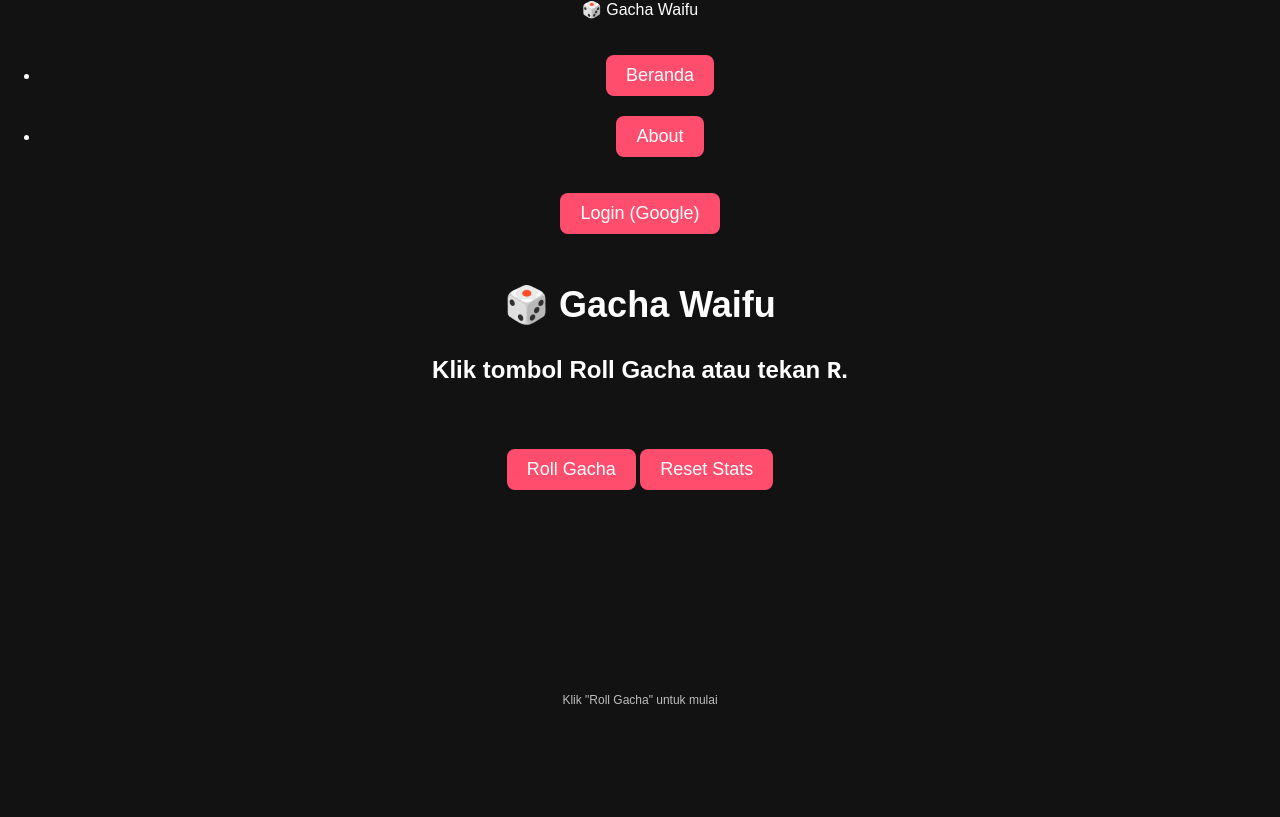
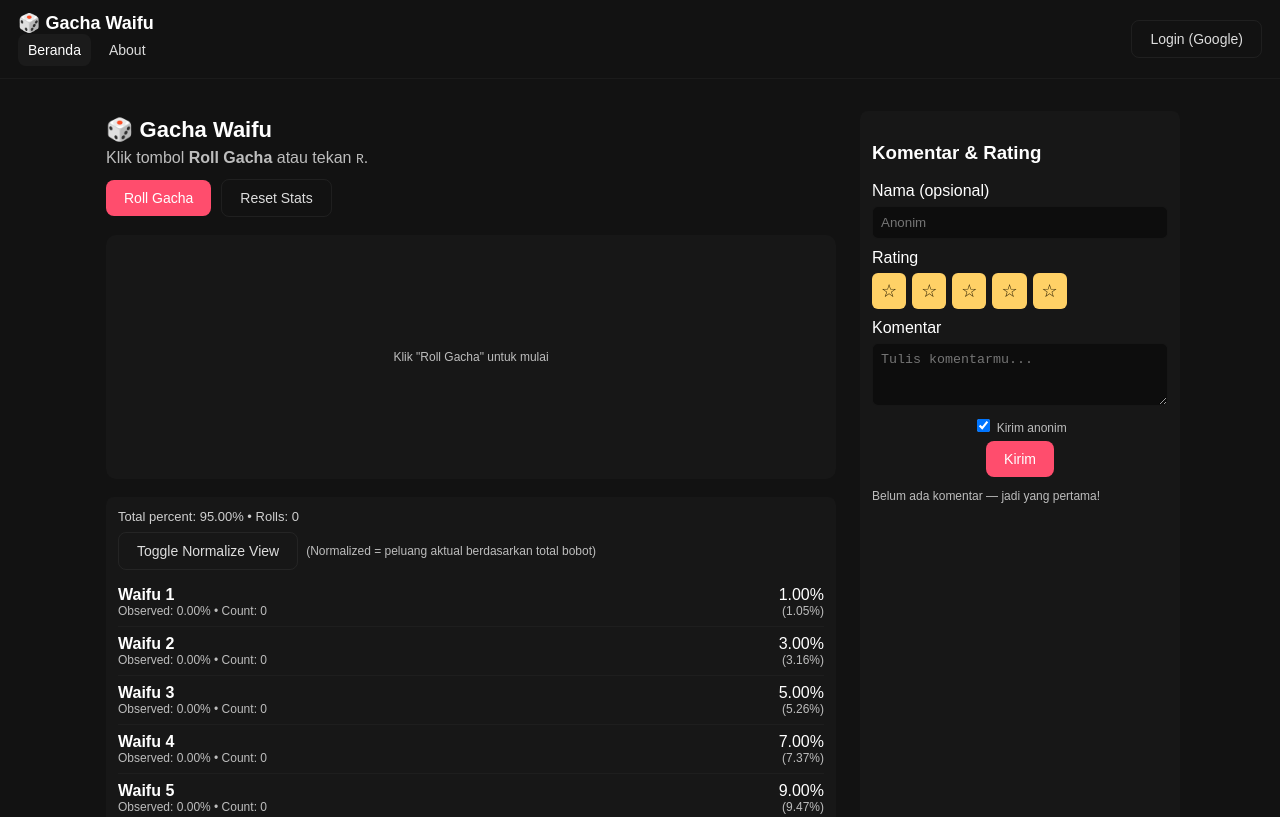
Before and after one commit to rakanaditya/gacha-waifu, a website: page public/index.html in a window 1280 px wide. Shown: the top 817 px of the page. Drawn offline with Linux system fonts and the light colour scheme.

Commit message:
Update style.css

```diff
--- a/public/style.css
+++ b/public/style.css
@@ -1,70 +1,82 @@
+/* base from your theme */
 body {
   font-family: Arial, sans-serif;
   background: #121212;
   color: white;
-  text-align: center;
   margin: 0;
   padding: 0;
+  -webkit-font-smoothing:antialiased;
+  -moz-osx-font-smoothing:grayscale;
 }
-header {
-  padding: 20px;
-  font-size: 24px;
-  font-weight: bold;
+
+/* NAV */
+.nav {
+  display:flex;
+  justify-content:space-between;
+  align-items:center;
+  padding:12px 18px;
+  border-bottom:1px solid rgba(255,255,255,0.04);
 }
-button {
-  background: #ff4d6d;
-  color: white;
-  padding: 10px 20px;
-  font-size: 18px;
-  border: none;
-  border-radius: 8px;
-  cursor: pointer;
-  margin-top: 20px;
+.brand { font-weight:700; font-size:18px; }
+.nav-links { list-style:none; margin:0; padding:0; display:flex; gap:8px; align-items:center; }
+.nav-links li { display:inline; }
+.nav-btn {
+  background:transparent; border:none; color: #dcdcdc; padding:8px 10px; cursor:pointer; border-radius:8px;
 }
-button[disabled] {
-  opacity: 0.6;
-  cursor: not-allowed;
+.nav-btn.active, .nav-btn:hover { background: rgba(255,255,255,0.04); color:#fff; }
+
+/* layout */
+.container {
+  max-width:1080px;
+  margin: 20px auto;
+  padding: 12px;
+  display: grid;
+  grid-template-columns: 1fr 320px;
+  gap: 18px;
 }
-button:hover:not([disabled]) {
-  background: #ff1e50;
+
+/* main page content / result */
+.page { background: transparent; padding: 6px; }
+.hidden { display:none; }
+
+.page-header h1 { margin:0; font-size:22px; }
+.subtitle { margin:6px 0 12px; color:#bdbdbd; }
+
+.controls { display:flex; gap:10px; align-items:center; margin:8px 0 18px; }
+button { background: #ff4d6d; color: white; padding: 10px 18px; font-size:14px; border:none; border-radius:8px; cursor:pointer; }
+button.ghost { background:transparent; border:1px solid rgba(255,255,255,0.06); color:#ddd; }
+button[disabled] { opacity:0.6; cursor:not-allowed; }
+#result { margin-top:6px; min-height:220px; display:flex; flex-direction:column; align-items:center; justify-content:center; gap:12px; padding:12px; border-radius:10px; background: rgba(255,255,255,0.02); }
+
+/* rate list */
+.rate-list { margin-top:18px; background: rgba(255,255,255,0.02); border-radius:8px; padding:12px; }
+.rate-item { display:flex; justify-content:space-between; padding:8px 0; border-bottom:1px solid rgba(255,255,255,0.03); }
+.meta { font-size:13px; color:#cfcfcf; margin-bottom:8px; }
+.small { font-size:12px; color:#bdbdbd; }
+
+/* comments aside */
+.comments-panel { background: rgba(255,255,255,0.02); padding:12px; border-radius:8px; }
+.comment-form .form-row { margin-bottom:10px; display:flex; flex-direction:column; gap:6px; }
+.comment-form input, .comment-form textarea { background:#0d0d0d; border:1px solid rgba(255,255,255,0.04); color:#fff; padding:8px; border-radius:6px; }
+.form-actions { display:flex; justify-content:space-between; align-items:center; gap:10px; }
+.star-input { display:inline-flex; gap:6px; }
+.star { background:transparent; border:1px solid rgba(255,255,255,0.04); padding:6px 8px; border-radius:6px; cursor:pointer; color:#f3f3f3; font-size:18px; }
+.star.active { background: #ffd166; color:#2b1f00; border-color: rgba(255,209,102,0.9); }
+
+/* comments list */
+.comments-list { margin-top:12px; max-height:380px; overflow:auto; display:flex; flex-direction:column; gap:8px; }
+.comment-item { background: rgba(255,255,255,0.01); padding:10px; border-radius:8px; border:1px solid rgba(255,255,255,0.02); }
+.comment-meta { display:flex; gap:8px; align-items:center; justify-content:space-between; margin-bottom:6px; color:#cfcfcf; font-size:13px; }
+.comment-body { color:#e6e6e6; font-size:14px; white-space:pre-wrap; }
+
+/* footer */
+.footer { margin-top:24px; padding:18px; text-align:center; color:#bdbdbd; border-top:1px solid rgba(255,255,255,0.03); }
+
+/* responsive */
+@media (max-width: 920px) {
+  .container { grid-template-columns: 1fr; padding:12px; }
 }
-#result {
-  margin-top: 30px;
-  min-height: 360px;
-  display: flex;
-  flex-direction: column;
-  align-items: center;
-  justify-content: center;
-  gap: 12px;
-}
-img {
-  max-width: 300px;
-  border-radius: 10px;
-  box-shadow: 0 0 15px rgba(255,255,255,0.12);
-  transition: transform 0.25s ease;
-}
-.rate-list {
-  margin-top: 20px;
-  max-width: 500px;
-  margin-left: auto;
-  margin-right: auto;
-  text-align: left;
-}
-.rate-item {
-  display: flex;
-  justify-content: space-between;
-  border-bottom: 1px solid rgba(255,255,255,0.06);
-  padding: 6px 0;
-}
-.meta {
-  margin-top: 8px;
-  font-size: 13px;
-  color: #cfcfcf;
-}
-.small {
-  font-size: 12px;
-  color: #bdbdbd;
-}
+
 
 /* ----- Persistent big rarity badge (fixed under image) ----- */
 .rarity-label {
```
